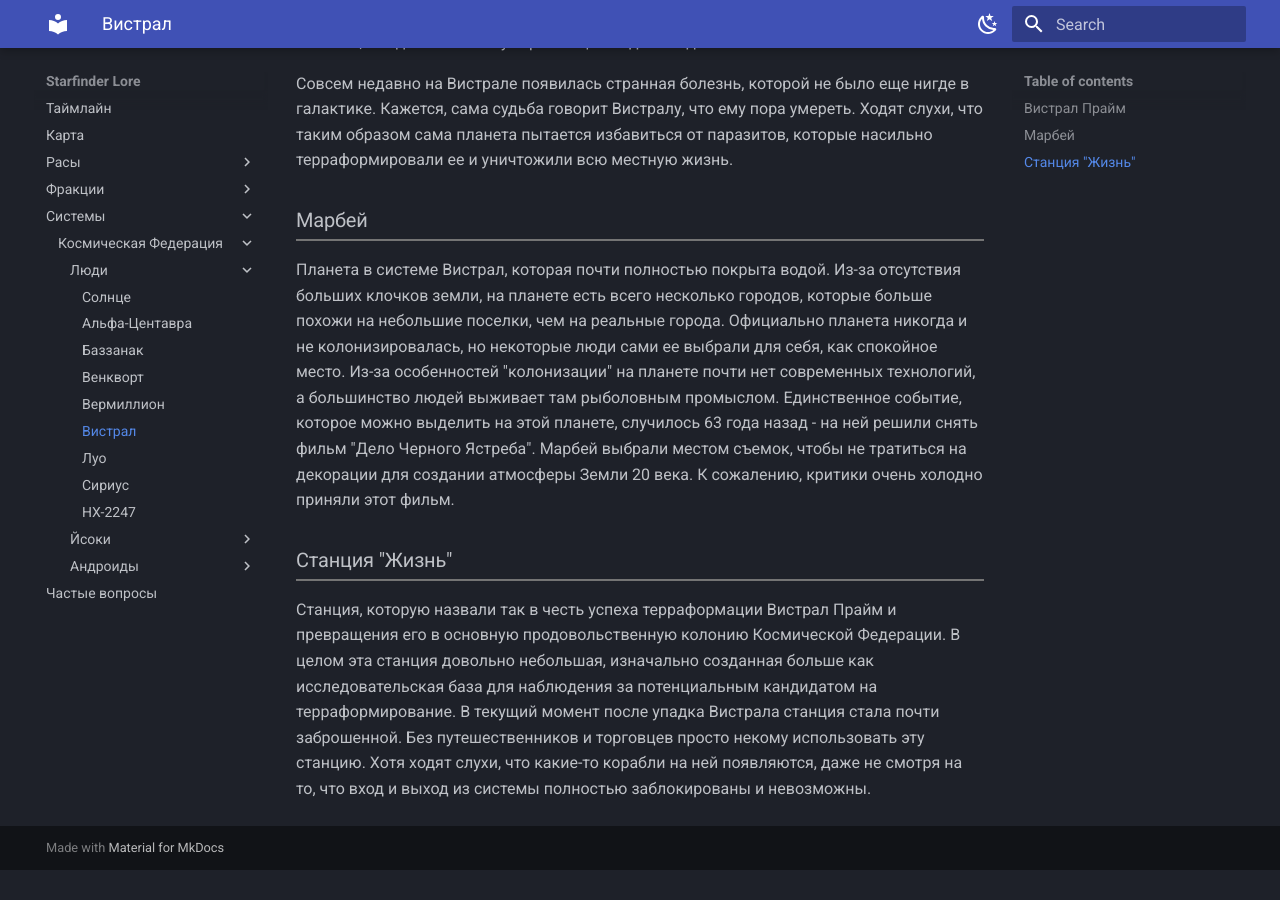
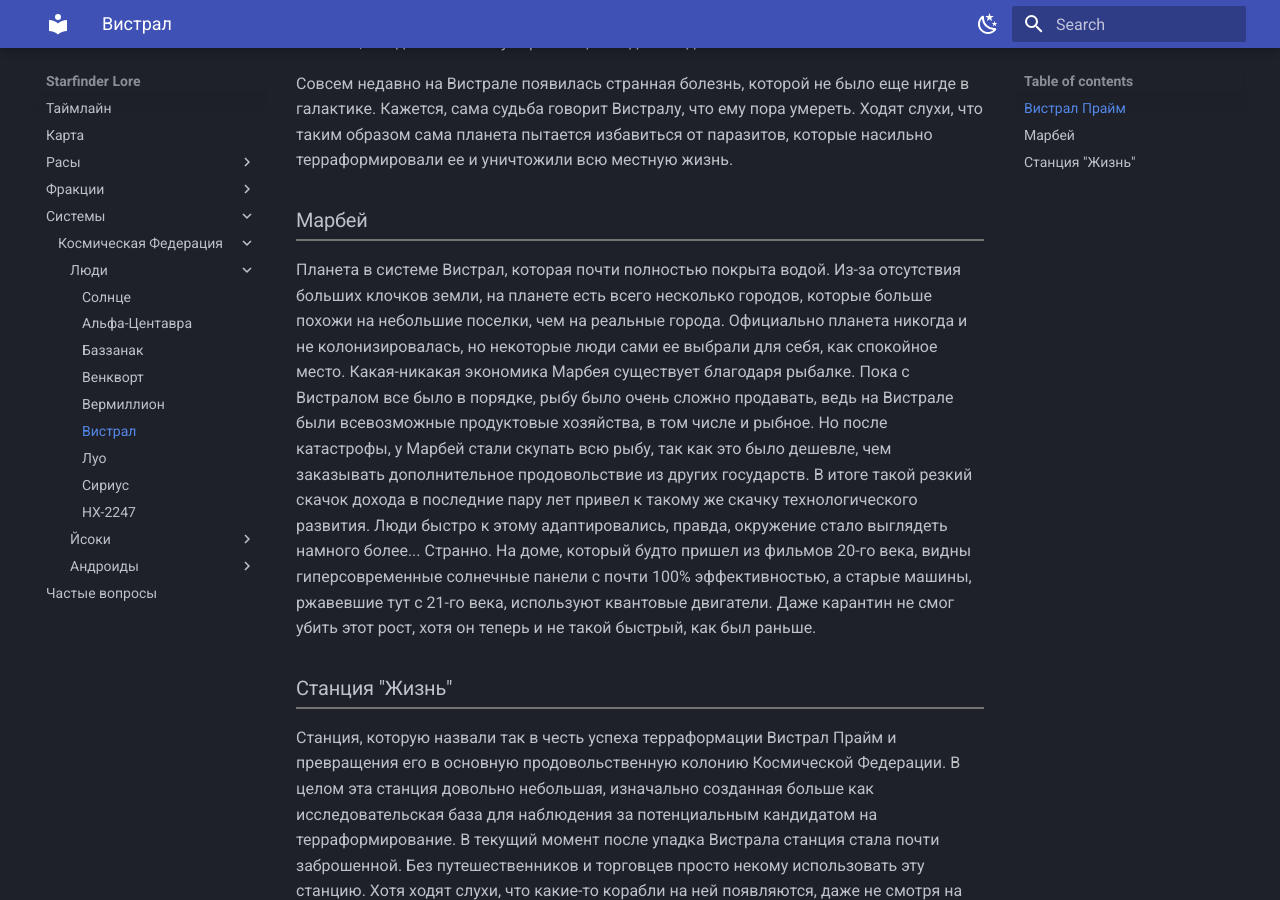
Before and after one commit to Zendelll/starfinder-lore, an MkDocs documentation site: the page built from docs/lore/systems/space-federation/human/vistral.md, in a window 1280 px wide and 900 px high, scrolled down 471 px. Built offline with MkDocs 1.6.1 and Material for MkDocs 9.7.7, drawn with Linux system fonts in a browser that asks for light colours; before the commit the page ends 1341 px from its top, so only the background shows below that.

Commit message:
feat: change a bit

```diff
--- a/docs/lore/systems/space-federation/human/vistral.md
+++ b/docs/lore/systems/space-federation/human/vistral.md
@@ -7,7 +7,7 @@
 Совсем недавно на Вистрале появилась странная болезнь, которой не было еще нигде в галактике. Кажется, сама судьба говорит Вистралу, что ему пора умереть. Ходят слухи, что таким образом сама планета пытается избавиться от паразитов, которые насильно терраформировали ее и уничтожили всю местную жизнь.
 
 ### Марбей
-Планета в системе Вистрал, которая почти полностью покрыта водой. Из-за отсутствия больших клочков земли, на планете есть всего несколько городов, которые больше похожи на небольшие поселки, чем на реальные города. Официально планета никогда и не колонизировалась, но некоторые люди сами ее выбрали для себя, как спокойное место. Из-за особенностей "колонизации" на планете почти нет современных технологий, а большинство людей выживает там рыболовным промыслом. Единственное событие, которое можно выделить на этой планете, случилось 63 года назад - на ней решили снять фильм "Дело Черного Ястреба". Марбей выбрали местом съемок, чтобы не тратиться на декорации для создании атмосферы Земли 20 века. К сожалению, критики очень холодно приняли этот фильм.
+Планета в системе Вистрал, которая почти полностью покрыта водой. Из-за отсутствия больших клочков земли, на планете есть всего несколько городов, которые больше похожи на небольшие поселки, чем на реальные города. Официально планета никогда и не колонизировалась, но некоторые люди сами ее выбрали для себя, как спокойное место. Какая-никакая экономика Марбея существует благодаря рыбалке. Пока с Вистралом все было в порядке, рыбу было очень сложно продавать, ведь на Вистрале были всевозможные продуктовые хозяйства, в том числе и рыбное. Но после катастрофы, у Марбей стали скупать всю рыбу, так как это было дешевле, чем заказывать дополнительное продовольствие из других государств. В итоге такой резкий скачок дохода в последние пару лет привел к такому же скачку технологического развития. Люди быстро к этому адаптировались, правда, окружение стало выглядеть намного более... Странно. На доме, который будто пришел из фильмов 20-го века, видны гиперсовременные солнечные панели с почти 100% эффективностью, а старые машины, ржавевшие тут с 21-го века, используют квантовые двигатели. Даже карантин не смог убить этот рост, хотя он теперь и не такой быстрый, как был раньше.
 
 ### Станция "Жизнь"
 Станция, которую назвали так в честь успеха терраформации Вистрал Прайм и превращения его в основную продовольственную колонию Космической Федерации. В целом эта станция довольно небольшая, изначально созданная больше как исследовательская база для наблюдения за потенциальным кандидатом на терраформирование. В текущий момент после упадка Вистрала станция стала почти заброшенной. Без путешественников и торговцев просто некому использовать эту станцию. Хотя ходят слухи, что какие-то корабли на ней появляются, даже не смотря на то, что вход и выход из системы полностью заблокированы и невозможны.
```
